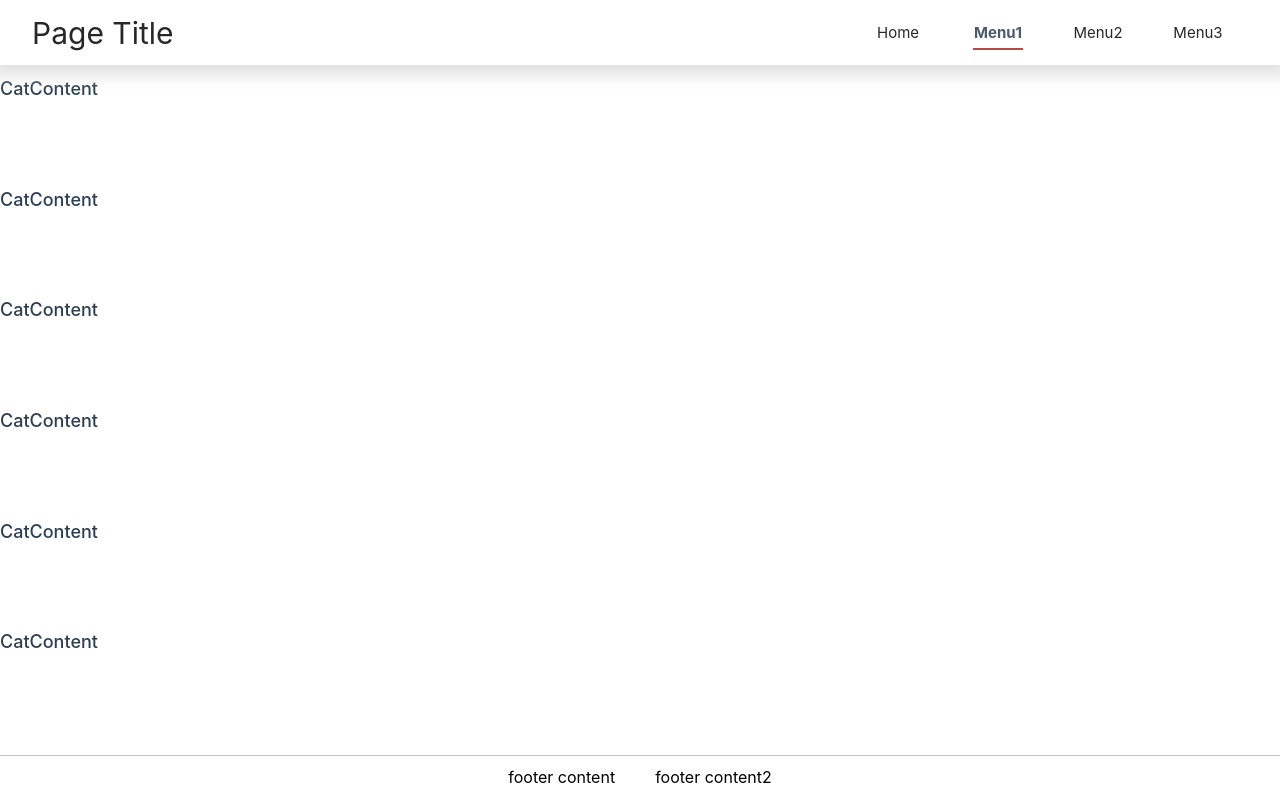
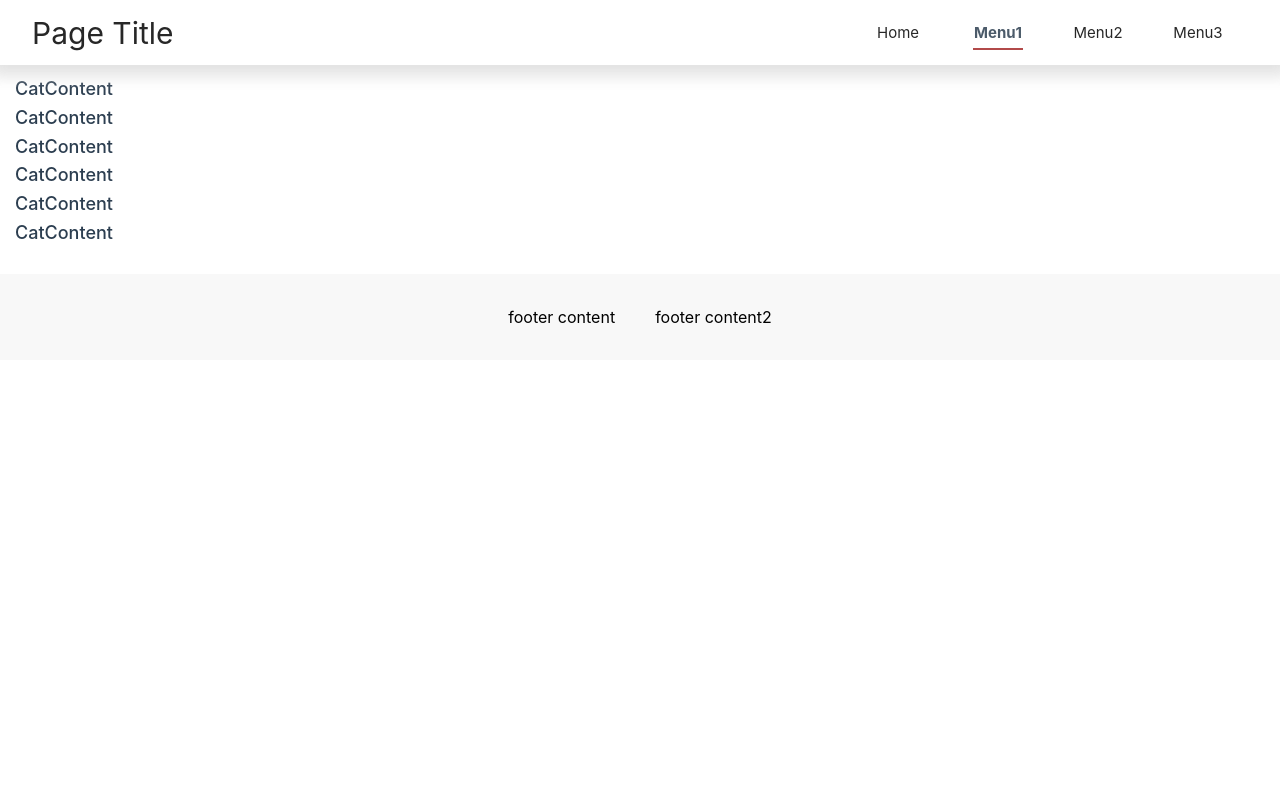
Before and after one commit to CheonBi/vue-app, a Vue app: page /cat in a window 1280 px wide. Built offline with nearby package versions, Linux system fonts and the light colour scheme.

Commit message:
Update Main Content CSS - main content padding: 10px 15px로 변경 - footer background color 변경 white -> #f8f8f8

```diff
--- a/src/assets/base.css
+++ b/src/assets/base.css
@@ -39,6 +39,11 @@
   --section-gap: 160px;
 }
 
+:root{
+  --header-height: 65px;
+  /* --footer-height:  */
+}
+
 @media (prefers-color-scheme: dark) {
   :root {
     --color-background: var(--vt-c-black);
@@ -60,6 +65,7 @@
   margin: 0;
   font-weight: normal;
 }
+
 
 html{
   height: 100%;
--- a/src/assets/footer.css
+++ b/src/assets/footer.css
@@ -1,13 +1,12 @@
 .menu__footer {
-    background-color: white;
+    background-color: #f8f8f8;
     display: flex;
     justify-content: space-around;
     color: black;
-    height: 45px;
     align-items: center;
-    border-top: 1px solid #c4c4c4;
+    border-top: 1px solid rgba(255,255,255, 0.05);
     margin-top: 1rem;
-    padding: 0 15px;
+    padding: 30px 15px;
     font-size: medium;
     font-weight: 400;
 }
--- a/src/assets/main.css
+++ b/src/assets/main.css
@@ -6,22 +6,23 @@
   display: flex;
   flex-direction: column;
   flex-wrap: nowrap;
-  height: 100%;
   margin: 0;
   font-weight: normal;
+
 }
 
 .app__wrapper{
   display: flex;
   flex: 1;
   flex-direction: column;
+  background-color: rgba(255, 255, 255, 1);
 }
 
 .content{
   display: flex;
   flex: 1;
   flex-direction: column;
-  padding-top: 10px;
+  padding: 10px 15px;
 }
 
 .main {
```
